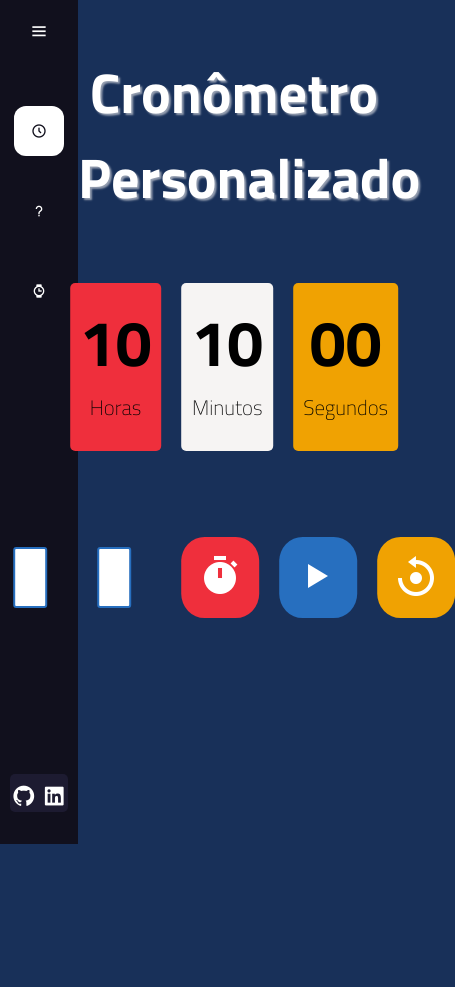
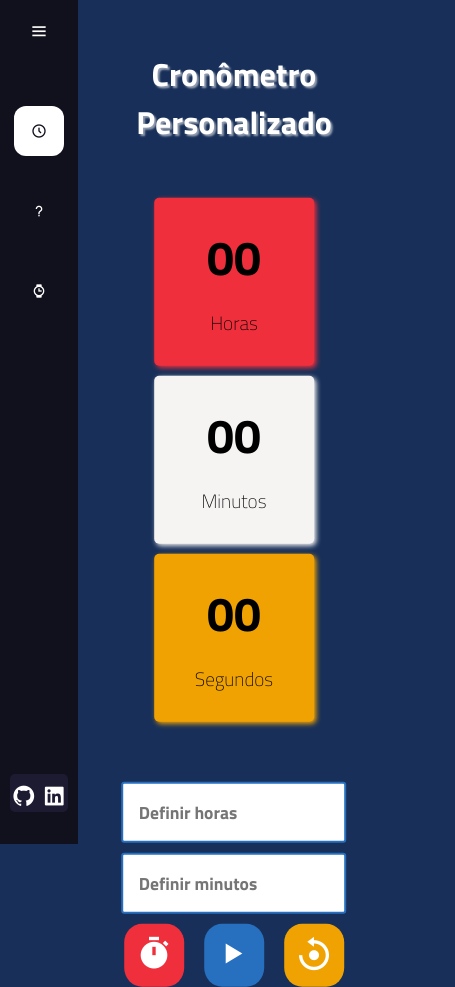
Before and after one commit to DiogoLCarvalho/projeto-timer, a plain HTML site: page index.html in a window 390 px wide. Shown: the whole page, 455 px wide, since content can reach past the window. Before the commit the page ends 894 px from the top, so only its background shows below. Drawn offline with nearby package versions, Linux system fonts and the light colour scheme.

Commit message:
Finalizando projeto

```diff
--- a/css/main_content.css
+++ b/css/main_content.css
@@ -13,14 +13,22 @@
     justify-content: center;
     align-items: center;
 }
-
-.section_elements {
+.section_elements{
+    width: 100%;
+    height: 60%;
+    display: flex;
+    justify-content: center;
+    align-items: center;
+    flex-wrap: wrap;
+}
+.section_elements-cards {
     width: 100%;
     height: 60%;
     display: flex;
     justify-content: center;
     align-items: center;
 }
+
 
 .bg_element {
     background: white;
--- a/css/pages/cronometro.css
+++ b/css/pages/cronometro.css
@@ -3,6 +3,7 @@
     padding: 15px;
     border-radius: 30%;
     cursor: pointer;
+    transition: all .5s ease-in-out;
 }
 
 .bg_icon:nth-child(even) {
@@ -51,17 +52,26 @@
 
 .bg_element:first-child {
     background-color: #EF2F3C;
+    box-shadow: 2px 2px 5px #EF2F3C;
+
 }
 
 .bg_element:nth-child(2) {
     background-color: #F6F4F3;
+    box-shadow: 2px 2px 5px #F6F4F3;
+
 }
 
 
 .bg_element:last-child {
     background-color: #F0A202;
+    box-shadow: 2px 2px 5px #F0A202;
 }
 
+/* Só nesta página */
+.section_elements{
+    flex-wrap: wrap;
+}
 
 /* Animações definir tempo */
 @keyframes wobble-hor-bottom {
@@ -99,3 +109,60 @@
         transform: translateX(-6px) rotate(-1.2deg);
     }
 }
+
+@media (max-width:1500px){
+    .set_timer{
+        width: 20%;
+    }
+}
+@media (max-width:1000px){
+    .set_timer{
+        width: 40%;
+    }
+    .bg_icon{
+        padding: 10px;
+    }
+    .bg_icon i{
+        font-size: 2.5rem;
+    }
+}
+@media (max-width:750px){
+    #section_content-modified{
+        height: 65vh;
+    }
+    .set_timer{
+        width: 90%;
+        margin: 0;
+    }
+    .bg_icon{
+        padding: 10px;
+    }
+    .bg_icon i{
+        font-size: 2.5rem;
+    }
+    .bg_element h2 {
+        font-size: 3em;
+        line-height: 100px;
+    }
+    .bg_element h3 {
+        font-size: 1.2em;
+        font-weight: 200;
+    }
+    #title_content{
+        font-size: 2em;
+    }
+    .section_elements-cards{
+        height: 100%;
+        flex-direction: column;
+        margin-bottom: 50px;
+    }
+    .section_elements-cards > .bg_element{
+        margin-left: 0px;
+        margin-bottom: 10px;
+        width: 10em;
+    }
+    #input_Minutos{
+        margin-top: 10px;
+        margin-bottom: 10px;
+    }
+}
--- a/css/pages/elementos.css
+++ b/css/pages/elementos.css
@@ -2,10 +2,6 @@ body {
     background: #183059;
 }
 
-
-.sidebar{
-    /* background:#0E1B33; */
-}
 
 .bg_element:first-child {
     background-color: #EF2F3C;
--- a/css/style.css
+++ b/css/style.css
@@ -3,14 +3,14 @@
 @import url(main_content.css);
 
 
-*{
+* {
     margin: 0;
     padding: 0;
     box-sizing: border-box;
     font-family: 'Titillium Web', sans-serif;
 }
 
-body{
+body {
     position: relative;
     min-height: 100vh;
     width: 100%;
@@ -19,7 +19,7 @@ body{
 }
 
 /* div q segura tudo */
-.sidebar{
+.sidebar {
     position: fixed;
     top: 0;
     left: 0;
@@ -30,29 +30,35 @@ body{
     transition: all .5s ease;
 }
 
-.sidebar.active{
+.sidebar.active {
     width: 315px;
 }
 
 
-#home{
+#home {
     margin-top: 50px;
     position: absolute;
     height: 100%;
     width: calc(100% - 78px);
     left: 78px;
     transition: all .5s ease;
-     /* #c9e4ff  - #dfefff*/
 }
 
-.sidebar.active ~ #home {
+.sidebar.active~#home {
     width: calc(100% - 315px);
     left: 315px;
 }
 
-.center-elements{
+.center-elements {
     position: absolute;
     top: 50%;
     left: 50%;
     transform: translate(-50%, -50%);
 }
+
+@media (max-width:750px) {
+    .section_elements>.bg_element {
+        margin-left: 0px;
+        margin-bottom: 10px;
+    }
+}
--- a/index.html
+++ b/index.html
@@ -117,13 +117,13 @@
 
         <section id="section_content-modified" class="center-elements">
 
-            <div class="section_elements">
+            <div class="section_elements-cards">
                 <div class="bg_element">
-                    <h2 id="hours">10</h2>
+                    <h2 id="hours">00</h2>
                     <h3 class="color-special">Horas</h3>
                 </div>
                 <div class="bg_element">
-                    <h2 id="minutes">10</h2>
+                    <h2 id="minutes">00</h2>
                     <h3>Minutos</h3>
                 </div>
                 <div class="bg_element">
--- a/js/index.js
+++ b/js/index.js
@@ -6,8 +6,6 @@ let intHora = document.querySelector('#input_Hora');
 let intMinutos = document.querySelector('#input_Minutos');
 
 let verificaDefinicao = false;
-
-
 
 btnHora.addEventListener('click', () => {
     if (intHora.value === '') {
@@ -22,6 +20,7 @@ btnHora.addEventListener('click', () => {
         if (intMinutos.value > 60 || intMinutos.value < 0) {
             minutes.textContent = '60';
         } else {
+            intMinutos.value = intMinutos.value < 10 ? "0" + intMinutos.value : intMinutos.value;
             minutes.textContent = intMinutos.value;
         }
     }
@@ -30,6 +29,7 @@ btnHora.addEventListener('click', () => {
         if (intHora.value > 24 || intHora.value < 0) {
             hours.textContent = '24';
         } else {
+            intHora.value = intHora.value < 10 ? "0" + intHora.value : intHora.value;
             hours.textContent = intHora.value;
         }
     }
@@ -56,20 +56,24 @@ btnPlay.addEventListener('click', function () {
 function startTimer(duration) {
 
     var timer = duration, hora, minutos, segundos;
-    var auxM = parseInt(intMinutos.value);
+    // Pegar o valor de minutos quanto ele é maior que 60
+    var auxM = parseInt(minutes.textContent);
 
     var meuInterval = setInterval(function () {
 
+        // Desabilitar botões
+        btnHora.style.pointerEvents = "none";
+        btnHora.style.background = "#505053";
+        btnPlay.style.pointerEvents = "none";
+        btnPlay.style.background = "#505053";
+
+
+        // Converter segundos
         hora = parseInt(timer / 3600, 10);
         minutos = parseInt(timer / 60, 10);
         segundos = parseInt(timer % 60, 10);
 
-        // Excluir
-        if (segundos === 60) {
-            segundos = 00
-            minutos++
-        }
-
+        // Arrumar tempo em minutos
         if (minutos > 60) {
             minutos = auxM;
 
@@ -79,23 +83,31 @@ function startTimer(duration) {
                     auxM = 59;
                 }
             }
-            console.log(minutos);
-        } else {
-            minutos = minutos < 10 ? "0" + minutos : minutos;
-        }
-
-        // Excluir
-        if (hora === 24) {
-            hora = 00;
         }
 
 
+        // Colocar o 0 na frente
+        hora = hora < 10 ? "0" + hora : hora;
+        minutos = minutos < 10 ? "0" + minutos : minutos;
         segundos = segundos < 10 ? "0" + segundos : segundos;
 
-        console.log(hora + ":" + minutos + ' : ' + segundos);
+        // Colocar no display
+        hours.textContent = hora;
+        minutes.textContent = minutos;
+        seconds.textContent = segundos;
 
+        // Diminuir tempo
         if (--timer < 0) {
             clearInterval(meuInterval);
+
+            // Habilitar botões
+            btnHora.style.pointerEvents = "auto";
+            btnHora.style.background = "#EF2F3C";
+
+            btnPlay.style.pointerEvents = "auto";
+            btnPlay.style.background = "#276FBF";
+
+            verificaDefinicao = false;
         }
 
 
@@ -105,42 +117,17 @@ function startTimer(duration) {
             minutes.textContent = '00';
             seconds.textContent = '00';
 
+            // Habilitar botões
+            btnHora.style.pointerEvents = "auto";
+            btnHora.style.background = "#EF2F3C";
+
+
+            btnPlay.style.pointerEvents = "auto";
+            btnPlay.style.background = "#276FBF";
+
+
             clearInterval(meuInterval);
         });
 
     }, 1000);
 }
-
-
-
-// const countDown = () => {
-
-//     const meses = ["January", "February", "March", "April", "May", "June", "July", "August", "September", "October", "November", "December"];
-//     let mesCorreto = meses[new Date().getMonth()];
-
-
-//     const countDate = new Date(`${mesCorreto} ${new Date().getDate()}, ${new Date().getFullYear()} 00:00:00`).getTime();
-//     // const countDate = new Date(`${mesCorreto} 31, 2022 00:00:00`).getTime();
-//     const timenow = new Date().getTime();
-//     const gap = 3600000;
-
-
-//     const timeSecond = 1000;
-//     const timeMinute = timeSecond * 60;
-//     const timeHour = timeMinute * 60;
-//     const timeDay = timeHour * 24;
-
-
-
-//     const textDay = Math.floor(gap / timeDay);
-//     const textHour = Math.floor((gap % timeDay) / timeHour);
-//     const textminute = Math.floor((gap % timeHour) / timeMinute);
-//     const textSecond = Math.floor((gap % timeMinute) / timeSecond);
-
-//     console.log(textDay);
-//     hours.textContent = textHour;
-//     minutes.textContent = textminute;
-//     seconds.textContent = textSecond;
-// }
-
-// // setInterval(countDown, 1000);
```
